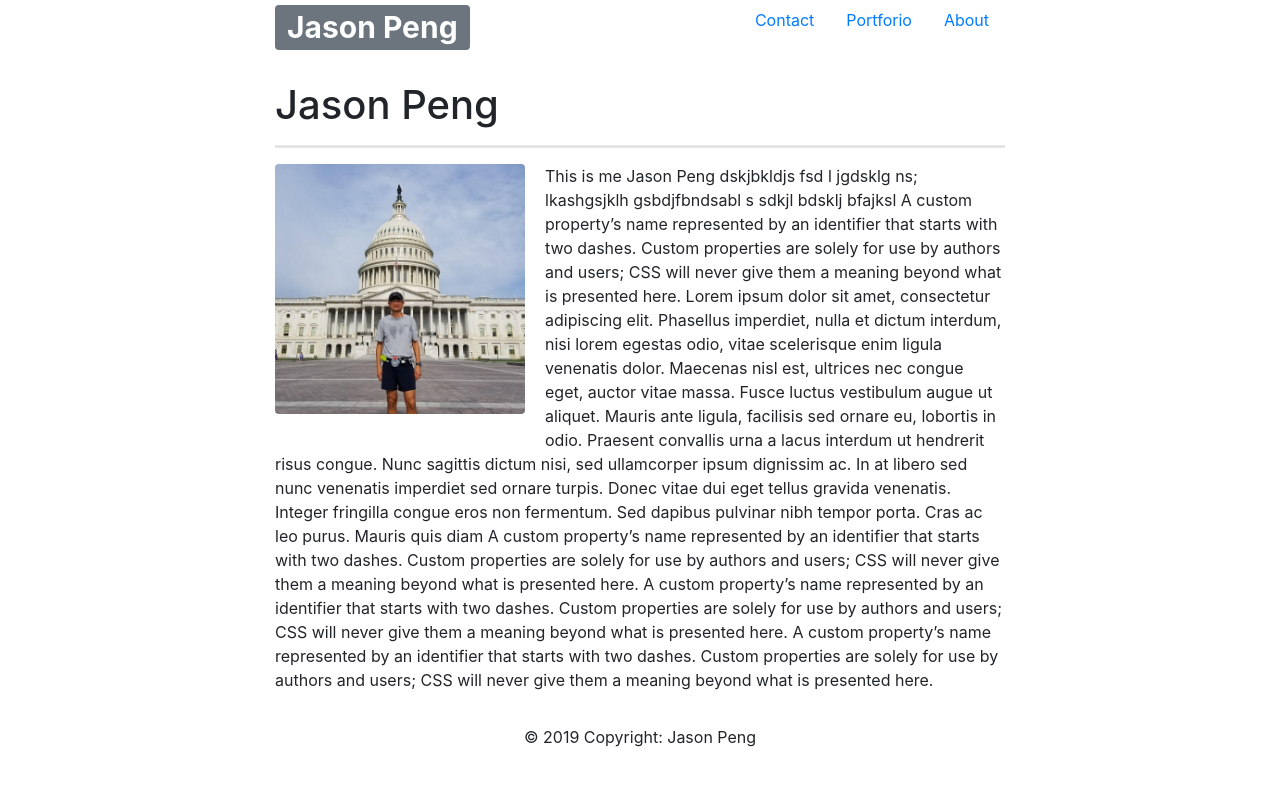
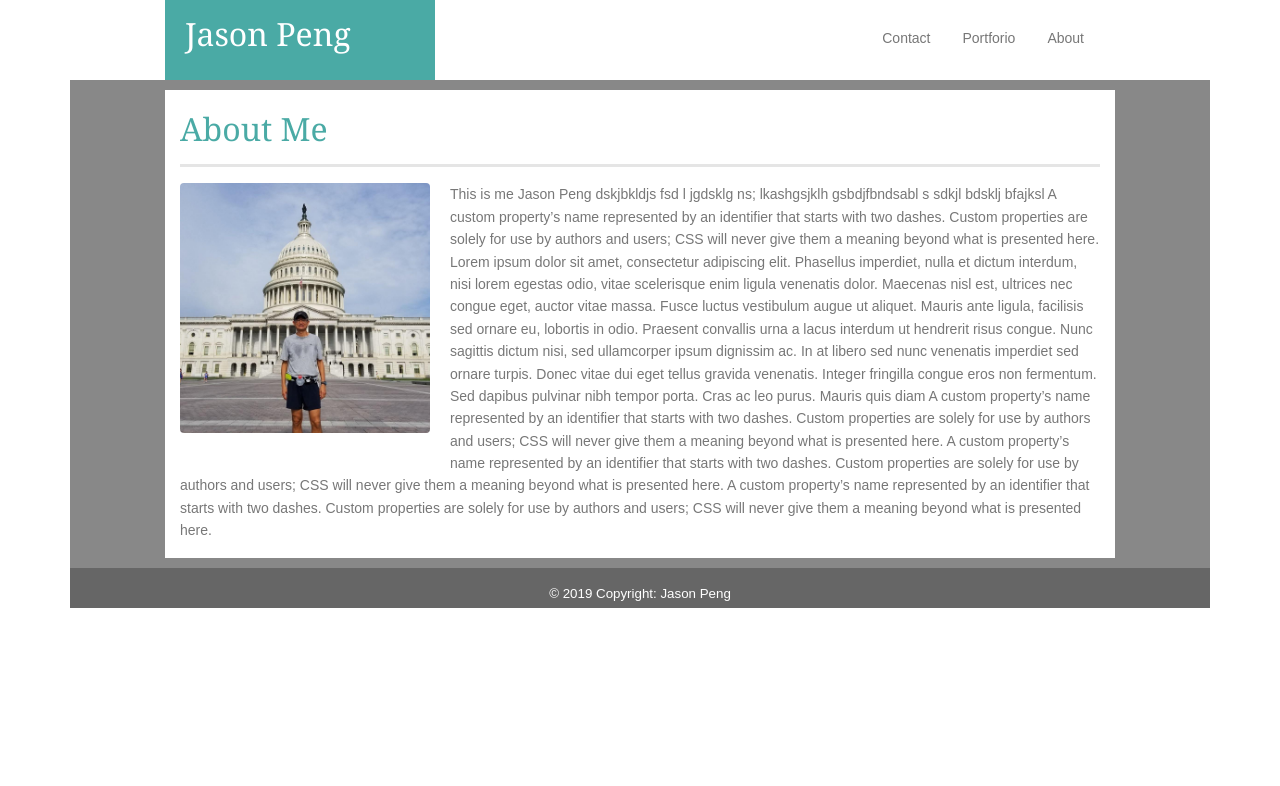
Before and after one commit to JasonJPeng/Bootstrap-Portfolio, a plain HTML site: page index.html in a window 1280 px wide. Drawn offline with nearby package versions, Linux system fonts and the light colour scheme.

Commit message:
index.html is perfect

```diff
--- a/index.html
+++ b/index.html
@@ -2,20 +2,24 @@
 <html lang="en-US">
 <head>
 <title>Portfolio: Jason Peng</title>
-<meta charset="utf-8">
+  <meta charset="utf-8">
   <link rel="stylesheet" href="https://maxcdn.bootstrapcdn.com/bootstrap/4.0.0/css/bootstrap.min.css">
   <link rel="stylesheet" type="text/css" href="style.css">
 </head>
 <body>
   <div class="container">
     <!-- 1. The Banner (or Top)  4 column 2, 4, 4, 2 -->
-    <div class="row" >
-      <div class="col-2"></div>
-      <div class="col-4" id="banner">
-          <h1><span class="badge badge-secondary">Jason Peng</span></h1>
+    <div class="row" style="height:80px;" >
+      <div class="col-1"></div>
+      <div class="col-5" style= "padding:0px">
+        <div id="brand">
+          <h1>
+                Jason Peng
+          </h1>
+         </div>
       </div>
       <!-- Navigation -->
-      <div class="col-4">
+      <div class="col-5" style="padding-top:20px;">
           <ul class="nav justify-content-end">
               <li class="nav-item">
                 <a class="nav-link" href="contact.html">Contact</a>
@@ -29,37 +33,38 @@
 
             </ul>
       </div>
-      <div class="col-2"></div>  <!-- Space -->
+      <div class="col-1"></div>  <!-- Space -->
     </div>
 
     <!-- 2. Space bar Nothing but a space  1 column-->
-    <div class="row">
+    <div class="row" style="height:10px; background-color: #888888">
       <div class="col"></div>
     </div>
 
      <!-- 3. The area for title   3 column 2, 8, 2-->
     <div class="row">
-      <div class="col-2">
+      <div class="col-1" style="background-color: #888888" >
          <!-- Only space  -->
       </div>
 
-      <div class="col-8">
+      <div class="col-10">
          <!-- title  -->
-
-              <h1>Jason Peng</h1>
+         <div id="title">
+              <h1>About Me</h1>
+         </div>
               <hr>
       </div>
-      <div class="col-2">
+      <div class="col-1" style="background-color: #888888">
           <!-- Only space  -->
        </div>
     </div>
 
     <!-- 4. main are   3 columns 2, 8, 2-->
     <div class="row">
-        <div class="col-2">
+        <div class="col-1" style="background-color: #888888">
             <!-- Only space  -->
          </div>
-         <div class="col-8" id = "contents">
+         <div class="col-10" id = "contents">
             <img src="images/jason.jpg" width="250" class="rounded float-left" alt="Jason Peng">
             <p>
                 This is me Jason Peng dskjbkldjs fsd l jgdsklg ns; lkashgsjklh gsbdjfbndsabl s sdkjl bdsklj bfajksl
@@ -76,22 +81,25 @@
             </p>
 
         </div>
-         <div class="col-2">
+         <div class="col-1" style="background-color: #888888">
             <!-- Only space  -->
          </div>
     </div>
 
   <!-- 5. Space bar   1 column -->
-    <div class="row">
-      <div class="col"></div>
+    <div class="row" style="height:10px; background-color: #888888">
+      <div class="col">
+      </div>
     </div>
 
 <!-- 6. footer   1 column -->
-    <div class="row">
+    <div class="row" style="height:40px;background-color: #666666">
       <div class="col">
           <footer class="page-footer font-small blue">
               <!-- Copyright -->
-              <div class="footer-copyright text-center py-3">
+              <div class="footer-copyright text-center py-3"
+                         style="color:#ffffff;
+                                font-size: 10pt">
                 © 2019 Copyright: Jason Peng
               </div>
               <!-- Copyright -->
--- a/style.css
+++ b/style.css
@@ -1,6 +1,17 @@
-#banner {
-    height:80px;
+* {
+    box-sizing: border-box;
 }
+
+body {
+    color: #777777;
+    font-family: 'Arial', 'Helvetica Neue', Helvetica, sans-serif;
+    font-size:14px;
+}
+
+p {
+    line-height: 1.6;
+}
+
 #contents img {
     margin: 0 20px 20px 0;
 }
@@ -8,3 +19,27 @@
 hr {
     border-width:3px;
 }
+
+#brand {
+    color:#ffffff;
+    background-color:#4aaaa5;
+    width:270px;
+    height:100%;
+    padding: 15px 20px;
+}
+
+#title {
+    color: #4aaaa5;
+    padding: 20px 0px 0px 0px;
+}
+
+h1 {
+    /* margin-top:25px; */
+    font-size: 24pt;
+    font-family: Georgia, Times, 'Times New Roman', serif;
+}
+
+.nav-link {
+    text-decoration: none;
+    color:inherit;
+}
```
Also changed, not shown: log.txt.
